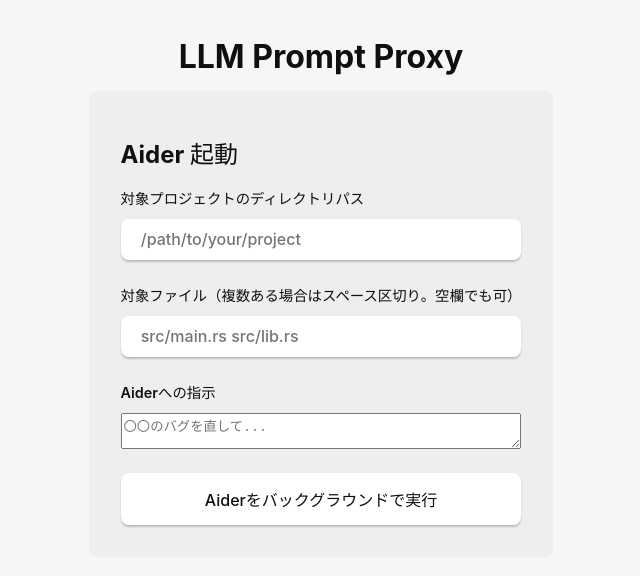
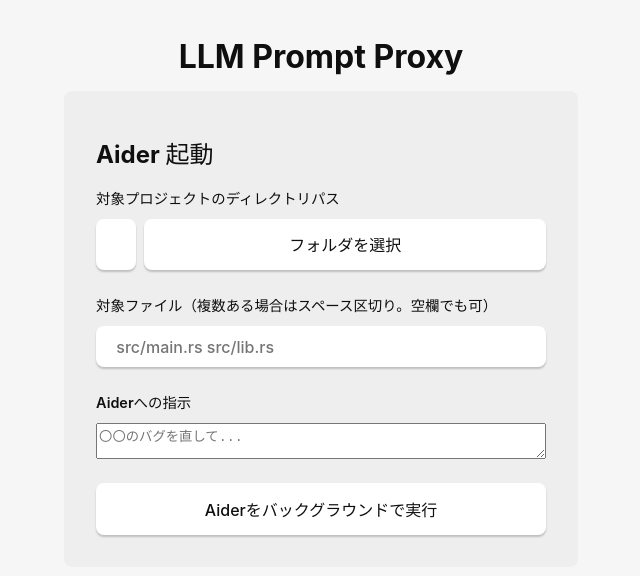
Before and after one commit to gotakugh/prompt-proxy, a React (Vite) app: page / in a window 1280 px wide. Shown: the top 576 px of the page, without its empty margins (319-959 px from the left). Built offline with nearby package versions, Linux system fonts and the light colour scheme.

Commit message:
feat: Add target directory selection with Tauri dialog
Co-authored-by: aider (gemini/gemini-2.5-pro) <aider@aider.chat>

```diff
--- a/src/App.css
+++ b/src/App.css
@@ -151,6 +151,15 @@ button {
   box-sizing: border-box;
 }
 
+.input-group {
+  display: flex;
+  gap: 0.5em;
+}
+
+.input-group input {
+  flex: 1;
+}
+
 .idle-container, .pending-container {
   width: 100%;
   max-width: 800px;
--- a/src/App.tsx
+++ b/src/App.tsx
@@ -1,6 +1,7 @@
 import { useState, useEffect } from "react";
 import { invoke } from "@tauri-apps/api/core";
 import { listen } from "@tauri-apps/api/event";
+import { open } from "@tauri-apps/plugin-dialog";
 import "./App.css";
 
 type AppState = "init" | "idle" | "pending";
@@ -59,6 +60,16 @@ function App() {
     sendResponseToAider("Understood. No further changes needed.");
   };
 
+  const handleSelectDirectory = async () => {
+    const selected = await open({
+      directory: true,
+      multiple: false,
+    });
+    if (typeof selected === "string") {
+      setTargetDir(selected);
+    }
+  };
+
   const handleLaunchAider = async () => {
     await invoke("launch_aider_batch", {
       targetDir,
@@ -77,12 +88,15 @@ function App() {
           <h2>Aider 起動</h2>
           <div className="form-group">
             <label>対象プロジェクトのディレクトリパス</label>
+            <div className="input-group">
               <input
                 type="text"
                 value={targetDir}
                 onChange={(e) => setTargetDir(e.target.value)}
                 placeholder="/path/to/your/project"
               />
+              <button onClick={handleSelectDirectory}>フォルダを選択</button>
+            </div>
           </div>
           <div className="form-group">
             <label>対象ファイル（複数ある場合はスペース区切り。空欄でも可）</label>
```
Lines whose indentation alone changed are shown as unchanged.
